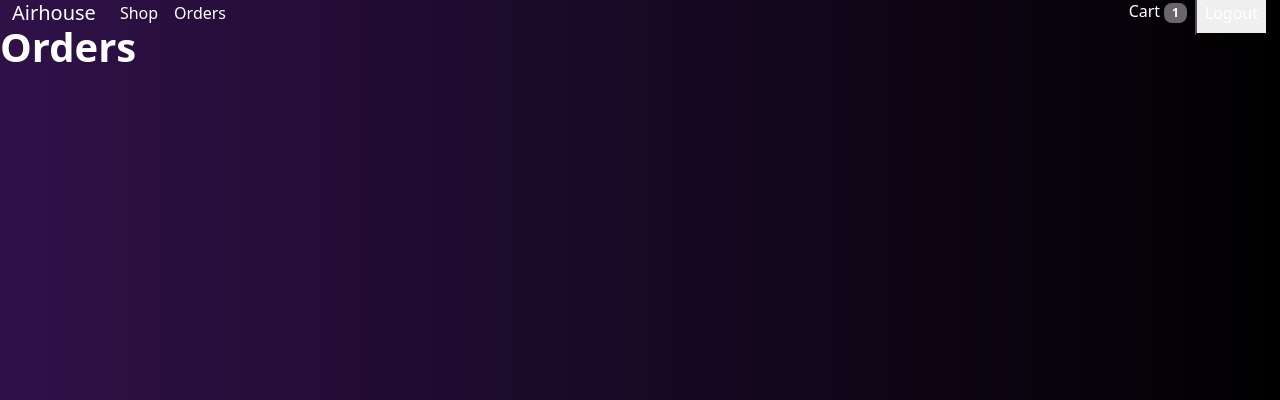
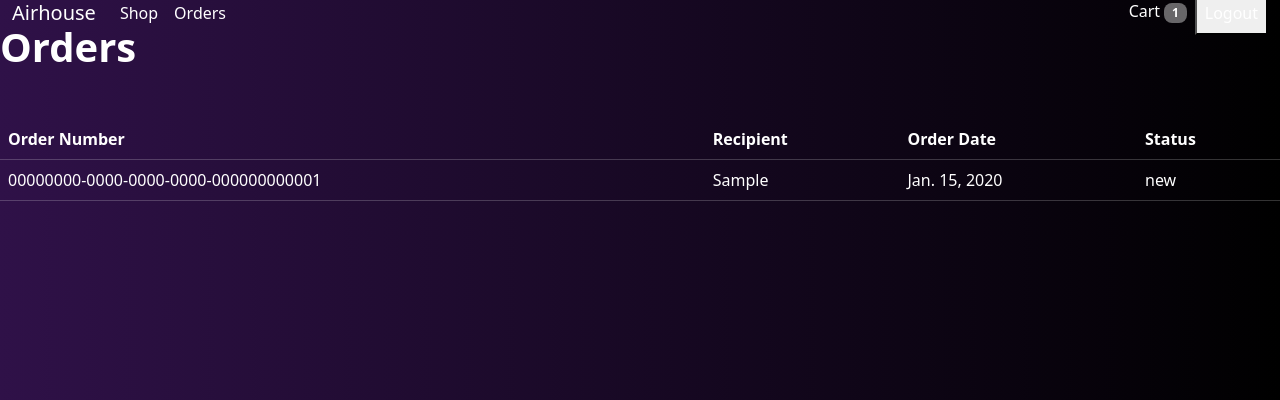
Before and after one commit to leo9uo/Airhouse, a Django app: page /customer/orders/ in a window 1280 px wide. Shown: the part 25-425 px from the top of the page. Run offline with Django 5.2, Linux system fonts and the light colour scheme; a user stored in the database is signed in; tables that the repository leaves empty hold one stand-in row (values such as "Sample post").

Commit message:
broken: added user attribute to orders model and need to fix missing user_id column in db

```diff
--- a/airhouse/models.py
+++ b/airhouse/models.py
@@ -1,5 +1,6 @@
 from django.contrib.auth.models import AbstractBaseUser, BaseUserManager, PermissionsMixin
 from django.contrib.auth import get_user_model
+from django.conf import settings
 from django.db import models
 import uuid
 
@@ -78,6 +79,7 @@ class Order(models.Model):
         ('not_paid', 'Not Paid'),
     ]
 
+    user = models.ForeignKey(settings.AUTH_USER_MODEL, on_delete=models.CASCADE, default=None)
     order_no = models.UUIDField(default=uuid.uuid4, editable=False, unique=True)
     recipient = models.CharField(max_length=255)
     order_date = models.DateField(auto_now_add=True)
--- a/client_side/templates/client/avail_inv_list.html
+++ b/client_side/templates/client/avail_inv_list.html
@@ -42,7 +42,7 @@
                                 <form action="{% url 'customer:add-to-cart' inventory_item.id %}" method="POST">
                                     {% csrf_token %}
                                     <div class="input-group input-group-sm">
-                                        <input type="number" name="quantity" class="form-control" min="1">
+                                        <input type="number" name="quantity" class="form-control form-control-sm w-auto d-inline" min="1">
                                         <div class="input-group-append">
                                     <button class="add-to-cart-btn" data-item-id="{{ item.id }}">+</button>
                                         </div>
--- a/client_side/templates/client/orders.html
+++ b/client_side/templates/client/orders.html
@@ -2,4 +2,36 @@
 
 {% block content %}
 <h1 class="mt-4">Orders</h1>
+
+{% if orders %}
+  <div class="row mt-4">
+    <div class="col">
+      <table class="table">
+        <thead>
+          <tr>
+            <th>Order Number</th>
+            <th>Recipient</th>
+            <th>Order Date</th>
+            <th>Status</th>
+            <!-- Add more table headings if needed -->
+          </tr>
+        </thead>
+        <tbody>
+          {% for order in orders %}
+            <tr>
+              <td>{{ order.order_no }}</td>
+              <td>{{ order.recipient }}</td>
+              <td>{{ order.order_date }}</td>
+              <td>{{ order.status }}</td>
+              <!-- Add more table cells if needed -->
+            </tr>
+          {% endfor %}
+        </tbody>
+      </table>
+    </div>
+  </div>
+{% else %}
+  <p>No orders found.</p>
+{% endif %}
+
 {% endblock content %}
--- a/client_side/views.py
+++ b/client_side/views.py
@@ -113,9 +113,13 @@ class RemoveCartItem(LoginRequiredMixin, View):
         cart_item.delete()
         return redirect('customer:cart')
 
-class Orders(LoginRequiredMixin, TemplateView):
-    template_name = 'client/orders.html'
+class Orders(LoginRequiredMixin, View):
+     def get(self, request, *args, **kwargs):
+        # Get orders placed by the logged-in user
+        orders = Order.objects.filter(user=request.user)
 
+        # Render the template with the orders queryset
+        return render(request, 'orders.html', {'orders': orders})
 
 class CheckoutView(View):
     def post(self, request, *args, **kwargs):
```
Also changed, not shown: airhouse/migrations/0008_order_user.py, airhouse/migrations/0009_alter_order_user.py (deleted).
